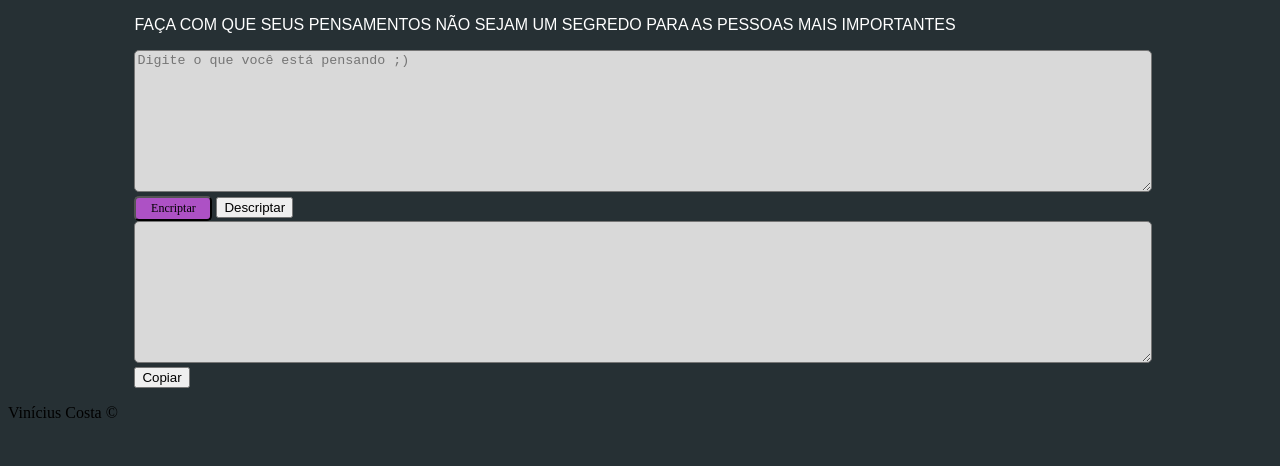
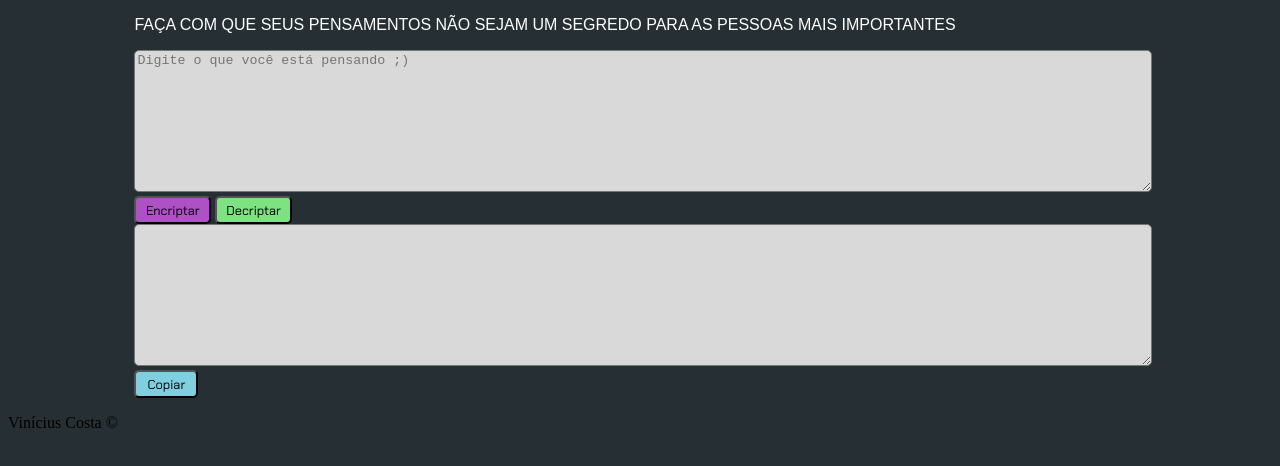
Before and after one commit to vcspc/criptografador_de_mensagens, a plain HTML site: page index.html in a window 1280 px wide. Drawn offline with Linux system fonts and the light colour scheme; a web font is replaced by a local one.

Commit message:
Estilização de botões

```diff
--- a/index.html
+++ b/index.html
@@ -17,12 +17,12 @@
             <label for="input-message"></label>
             <textarea id="input-message" type="text" placeholder="Digite o que você está pensando ;)"></textarea>
             <button id="button-code">Encriptar</button>
-            <button id="button-decode">Descriptar</button>
+            <button id="button-decode">Decriptar</button>
         </section>
         <section class="box-result">
             <label for="result"></label>
             <textarea id="result" type="text"></textarea>
-            <button id="copy">Copiar</button>
+            <button id="button-copy">Copiar</button>
         </section>
     </div>
     <footer>
--- a/style.css
+++ b/style.css
@@ -1,4 +1,5 @@
 @import url('https://fonts.googleapis.com/css2?family=Candal&display=swap');
+@import url('https://fonts.googleapis.com/css2?family=Chakra+Petch&display=swap');
 
 body {
 
@@ -34,18 +35,43 @@ body {
 }
 
 #button-code {
-    width: 78px;
-    height: 25px;
+
+    width: 6em;
+    height: 2.2em;
     text-align: center;
     background: #AD51C5;
     border-radius: 5px;
-    font-family: 'Inconsolata';
-    font-style: normal;
-    font-weight: 400;
-    font-size: 12px;
-    line-height: 13px;
+    font-family: 'Chakra Petch', sans-serif;
+    font-size: 0.8em;
     color: #000000;
     }
+
+#button-decode {
+
+    width: 6em;
+    height: 2.2em;
+    background: #7EE182;
+    border-radius: 5px;
+    text-align: center;
+    font-family: 'Chakra Petch', sans-serif;
+    font-size: 0.8em;
+    color: #000000;
+
+}
+
+#button-copy{
+
+    width: 5em;
+    height: 2.2em;
+    text-align: center;
+    background: #7FCFE0;
+    border-radius: 5px;
+    font-family: 'Chakra Petch', sans-serif;
+    font-size: 0.8em;
+    color: #000000;
+    }
+
+
 
 .box-message {
 
```
